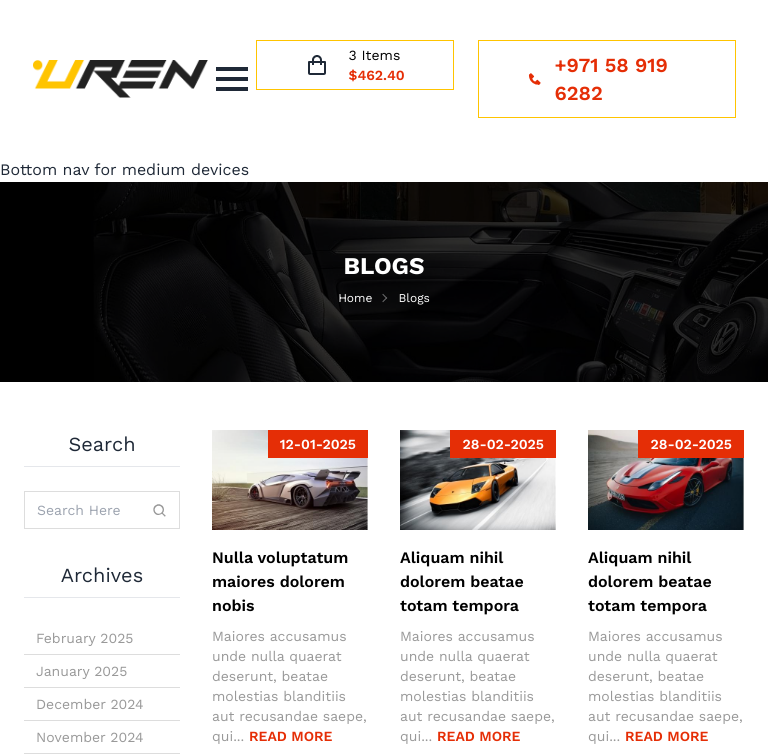
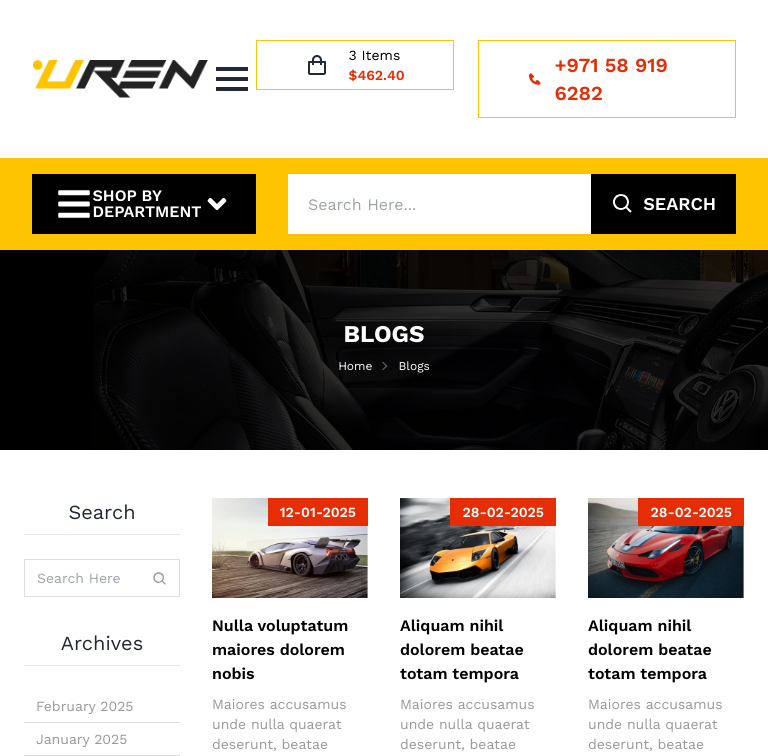
Before and after one commit to shahjalalhazari/Uren-Car-Accessories-Shop, a Next.js app: page /blogs in a window 768 px wide. Shown: the top 756 px of the page. Built offline with nearby package versions, Linux system fonts and the light colour scheme.

Commit message:
Navbar bottom part added for medium screen.

```diff
--- a/src/components/shared/navbar/BottomNavbar.jsx
+++ b/src/components/shared/navbar/BottomNavbar.jsx
@@ -3,6 +3,7 @@ import Image from "next/image";
 import Link from "next/link";
 import { usePathname } from "next/navigation";
 import { useState } from "react";
+import { BiSearch } from "react-icons/bi";
 import { FaAngleDown, FaBars, FaDollarSign, FaUser } from "react-icons/fa";
 
 const BottomNavbar = ({ navItems, categories }) => {
@@ -19,7 +20,9 @@ const BottomNavbar = ({ navItems, categories }) => {
               <br />
               <span>Department</span>
             </h2>
-            <FaAngleDown className="text-3xl" />
+            <p className="category-arrow">
+              <FaAngleDown />
+            </p>
           </div>
 
           <ul className="category-list">
@@ -34,7 +37,38 @@ const BottomNavbar = ({ navItems, categories }) => {
 
       {/* NAVBAR BOTTOM PART FOR MEDIUM DEVICES */}
       <div className="md-bottom-nav">
-        <p>Bottom nav for medium devices</p>
+        <div className="relative group dropdown w-1/3">
+          <div className="category-list-heading">
+            <FaBars className="text-4xl" />
+            <h2 className="category-list-heading-text">
+              Shop By
+              <br />
+              Department
+            </h2>
+            <p className="category-arrow">
+              <FaAngleDown />
+            </p>
+          </div>
+
+          <ul className="category-list">
+            {categories.map((item, index) => (
+              <Link className="category-list-item" key={index} href={item.path}>
+                <li className="dropdown-list-item">{item.name}</li>
+              </Link>
+            ))}
+          </ul>
+        </div>
+        <form className="lg-search-form">
+          <input
+            type="text"
+            placeholder="Search Here..."
+            className="lg-search-input"
+          />
+          <button className="lg-search-btn" type="submit">
+            <BiSearch className="inline-block mr-2 text-2xl" />
+            Search
+          </button>
+        </form>
       </div>
 
       {/* NAVBAR BOTTOM PART FOR LARGE DEVICES */}
@@ -49,7 +83,9 @@ const BottomNavbar = ({ navItems, categories }) => {
                 <br />
                 <span>Department</span>
               </h2>
-              <FaAngleDown className="text-3xl" />
+              <p className="category-arrow">
+                <FaAngleDown />
+              </p>
             </div>
 
             {/* Category List */}
--- a/src/components/shared/navbar/TopNavbar.jsx
+++ b/src/components/shared/navbar/TopNavbar.jsx
@@ -338,7 +338,7 @@ const TopNavbar = ({ navItems }) => {
           />
         </Link>
         <ul className="flex gap-4">
-          <form action="#" className="">
+          <form className="">
             <input
               type="text"
               placeholder="Search Here..."
--- a/src/components/shared/navbar/navbar.css
+++ b/src/components/shared/navbar/navbar.css
@@ -62,6 +62,14 @@
     z-index: 100;
 }
 
+.category-arrow {
+    @apply text-3xl transition-transform duration-500 ease-in-out
+}
+
+.category-list-heading:hover .category-arrow {
+    @apply rotate-180
+}
+
 .dropdown:hover .category-list {
     @apply block;
 }
@@ -88,10 +96,30 @@
     .md-top-nav {
         @apply py-10 px-8 flex items-center justify-between;
     }
-/* NAVBAR BOTTOM PART FOR MEDIUM DEVICES */
-.md-bottom-nav {
-    @apply block;
-}
+    /* NAVBAR BOTTOM PART FOR MEDIUM DEVICES */
+    .md-bottom-nav {
+    @apply bg-primary px-8 py-4 flex gap-x-8 items-center;
+    }
+
+    .category-list-heading {
+        @apply bg-[#000] text-base-100 flex items-center py-3 px-6;
+    }
+
+    .category-list-heading-text {
+        @apply uppercase flex-col items-center justify-evenly font-semibold leading-none;
+    }
+
+    .lg-search-form {
+        @apply flex w-2/3;
+    }
+
+    .lg-search-input {
+        @apply h-[60px] pl-5 pr-10 outline-none w-full;
+    }
+
+    .lg-search-btn {
+        @apply bg-[#000] text-base-100 flex items-center px-5 py-4 font-semibold uppercase text-lg;
+    }
 }
 
 /* 🔹 Large Devices */
```
